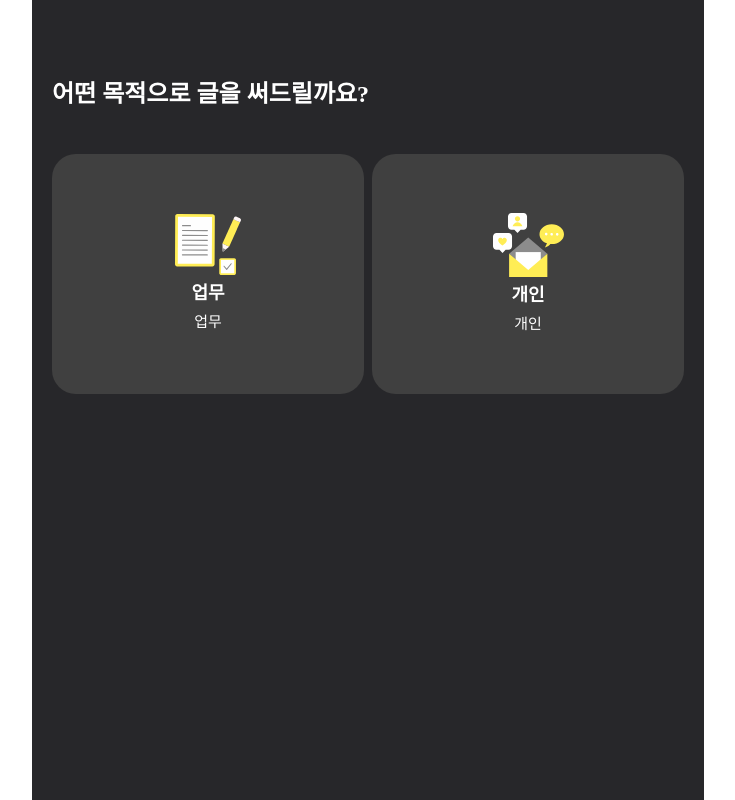
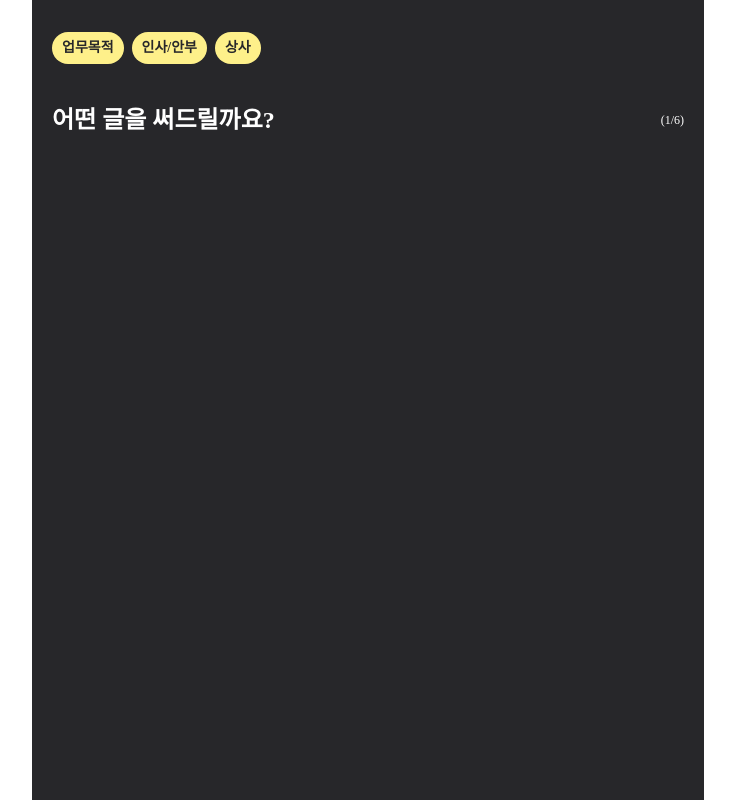
Before and after one commit to potenday-project/sseo-dream, a React (Vite) app: page / in a window 1280 px wide. Shown: the whole page, without its empty margins (272-1007 px from the left). Built offline with nearby package versions, Linux system fonts and the light colour scheme.

Commit message:
add MediumCategories component

```diff
--- a/src/App.tsx
+++ b/src/App.tsx
@@ -1,10 +1,14 @@
-import LargeCategories from './pages/LargeCategories';
-import { Purpose } from './types/Purpose';
+import MediumCategories from './pages/MediumCategories';
 
 function App() {
   return (
     <div className="m-auto min-h-screen max-w-2xl max-h-full bg-zinc-800">
-      <LargeCategories />
+      <MediumCategories
+        selectedDataList={['업무목적', '인사/안부', '상사']}
+        title="어떤 글을 써드릴까요?"
+        sequence={1}
+        postCategoryList={['기념일/명절', '인사/안부', '축하/감사', '안내/공지', '요청/제안', '문의/답변', '사과/수습']}
+      />
     </div>
   );
 }
--- /dev/null
+++ b/src/components/ButtonFragment.tsx
@@ -0,0 +1,10 @@
+
+interface Props {
+  contents: string;
+}
+
+export default function ButtonFragment({ contents }: Props) {
+  return (
+    <div />
+  );
+}
--- a/src/components/DataButton.tsx
+++ b/src/components/SelectedDataFragment.tsx
@@ -2,7 +2,7 @@ interface Props {
   contents: string;
 }
 
-export default function DataButton({ contents }: Props) {
+export default function SelectedDataFragment({ contents }: Props) {
   return (
     <div className="px-2.5 py-2 bg-neutral-700 rounded-md justify-center items-center gap-2 inline-flex">
       <div className="text-white text-md font-bold font-['Pretendard']">{contents}</div>
--- /dev/null
+++ b/src/layouts/PostCategoryList.tsx
@@ -0,0 +1,15 @@
+import ButtonFragment from '../components/ButtonFragment';
+
+interface Props {
+  postCategoryList: string[];
+}
+
+export default function PostCategoryList({ postCategoryList }: Props) {
+  return (
+    <div className="flex items-center justify-center m-4">
+      {postCategoryList.map((postCategory) => (
+        <ButtonFragment key={postCategory} contents={postCategory} />
+      ))}
+    </div>
+  );
+}
--- a/src/layouts/SelectedButtonList.tsx
+++ b/src/layouts/SelectedButtonList.tsx
@@ -1,4 +1,4 @@
-import DataButton from '../components/DataButton';
+import SelectedDataFragment from '../components/SelectedDataFragment';
 
 interface Props {
   dataList: string[];
@@ -8,7 +8,7 @@ function HeaderDataList({ dataList }: Props) {
   return (
     <div className="justify-start items-start inline-flex">
       {dataList.map((data) => (
-        <DataButton key={data} contents={data} />
+        <SelectedDataFragment key={data} contents={data} />
       ))}
     </div>
   );
--- /dev/null
+++ b/src/pages/MediumCategories.tsx
@@ -0,0 +1,23 @@
+import Title from '../layouts/Title';
+import HeaderDataList from '../layouts/HeaderDataList';
+import PostCategoryList from '../layouts/PostCategoryList';
+
+interface Props {
+  selectedDataList: string[];
+  title: string;
+  sequence: number;
+  postCategoryList: string[];
+}
+
+export default function MediumCategories({
+  selectedDataList, title, sequence, postCategoryList,
+}: Props) {
+  // ['업무목적', '인사/안부', '상사']
+  return (
+    <>
+      <HeaderDataList selectedDataList={selectedDataList} />
+      <Title title={title} sequence={sequence} sequenceShown />
+      <PostCategoryList postCategoryList={postCategoryList} />
+    </>
+  );
+}
```
